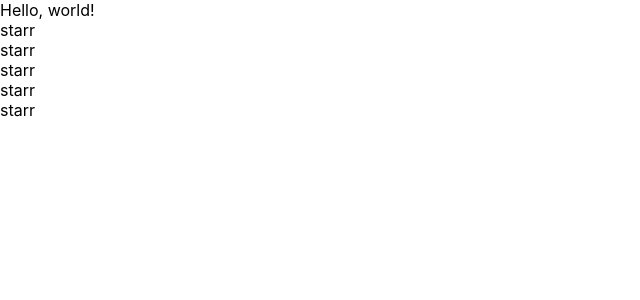
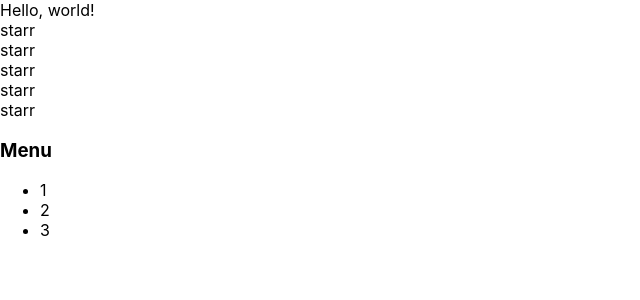
Before and after one commit to Anton-Martynenko/React-prosto, a React (Create React App) app: page / in a window 1280 px wide. Shown: the top 300 px of the page, without its empty margins (0-640 px from the left). Built offline with nearby package versions, Linux system fonts and the light colour scheme.

Commit message:
Accordeon

```diff
--- a/src/App.tsx
+++ b/src/App.tsx
@@ -6,7 +6,8 @@ function App() {
     return (
         <div>
             Hello, world!
-            <Rating/>
+            <Rating />
+            <Accordeon />
         </div>
     );
 }
@@ -23,4 +24,17 @@ function Rating() {
     );
 }
 
+function Accordeon() {
+    return (
+        <div>
+            <h3>Menu</h3>
+            <ul>
+                <li>1</li>
+                <li>2</li>
+                <li>3</li>
+            </ul>
+        </div>
+    )
+}
+
 export default App;
```
